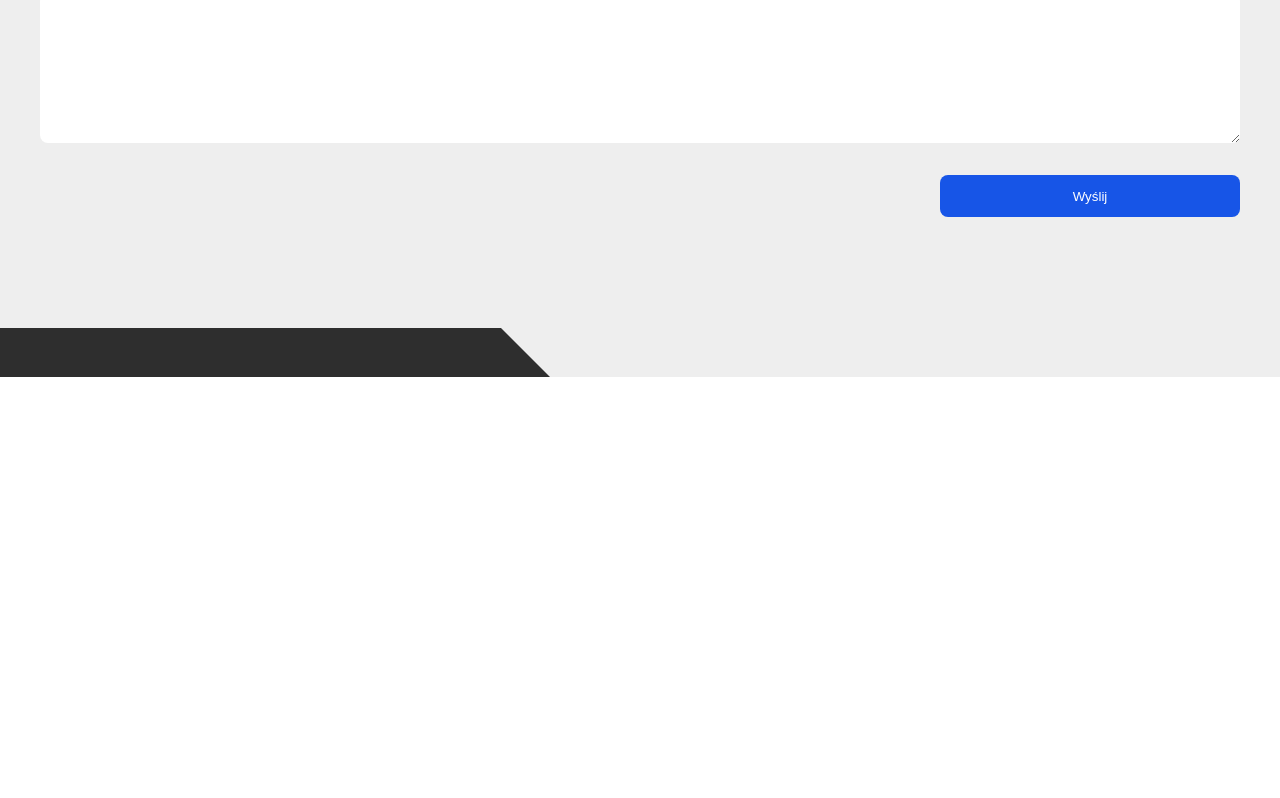
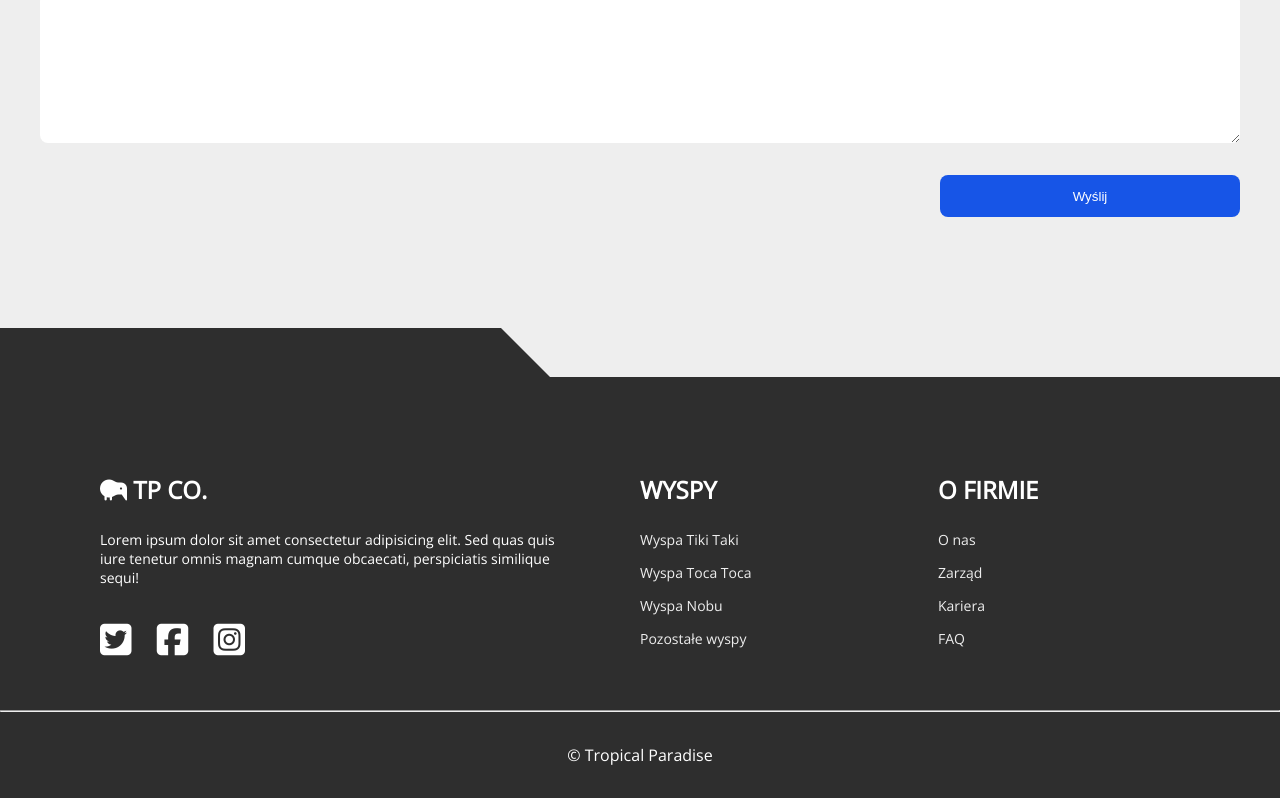
Before and after one commit to takatamasu/Tropical-Paradise-MMC, a plain HTML site: page index.html in a window 1280 px wide. Shown: the part 6620-7418 px from the top of the page. Before the commit the page ends 6997 px from the top, so only its background shows below. Drawn offline with nearby package versions, Linux system fonts and the light colour scheme.

Commit message:
Add a responsive footer on all resolutions

```diff
--- a/index.html
+++ b/index.html
@@ -276,7 +276,7 @@
                     <label for="msg" class="contact__form-label">Wiadomość:</label>
                     <textarea id="msg" class="contact__form-textarea"></textarea>
 
-<button type="submit" class="contact__form-btn btn-special-animation">Wyślij</button>
+                    <button type="submit" class="contact__form-btn btn-special-animation">Wyślij</button>
 
 
                 </form>
@@ -286,6 +286,62 @@
 
 
     </main>
+
+
+    <footer class="footer">
+
+        <div class="wrapper">
+
+            <div class="footer__boxes">
+
+                <div class="footer__box">
+                    <h3 class="footer__box-title"> <i class="fas fa-kiwi-bird"></i> TP Co.</h3>
+                    <p>Lorem ipsum dolor sit amet consectetur adipisicing elit. Sed quas quis iure tenetur omnis magnam
+                        cumque obcaecati, perspiciatis similique sequi!</p>
+                    <div class="footer__box-social">
+                        <a href="#" class="footer__box-link"><i class="fab fa-twitter-square"></i></a>
+                        <a href="#" class="footer__box-link"><i class="fab fa-facebook-square"></i></a>
+                        <a href="#" class="footer__box-link"><i class="fab fa-instagram-square"></i></a>
+                    </div>
+                </div>
+
+                <div class="footer__box footer__box-desktop">
+                    <h3 class="footer__box-title">Wyspy</h3>
+                    <ul class="footer__box-list">
+                        <li class="footer__box-list-item"><a href="#">Wyspa Tiki Taki</a></li>
+                        <li class="footer__box-list-item"><a href="#">Wyspa Toca Toca</a></li>
+                        <li class="footer__box-list-item"><a href="#">Wyspa Nobu</a></li>
+                        <li class="footer__box-list-item"><a href="#">Pozostałe wyspy</a></li>
+                    </ul>
+                </div>
+
+                <div class="footer__box footer__box-desktop">
+                    <h3 class="footer__box-title">O Firmie</h3>
+                    <ul class="footer__box-list">
+                        <li class="footer__box-list-item"><a href="#">O nas</a></li>
+                        <li class="footer__box-list-item"><a href="#">Zarząd</a></li>
+                        <li class="footer__box-list-item"><a href="#">Kariera</a></li>
+                        <li class="footer__box-list-item"><a href="#">FAQ</a></li>
+                    </ul>
+                </div>
+            </div>
+        </div>
+
+        <hr>
+        <p class="footer__bottom-text">&copy; <span class="footer__year"></span> Tropical Paradise</p>
+
+    </footer>
+
+
+
+
+
+
+
+
+
+
+
     <script type="text/javascript" src="//code.jquery.com/jquery-1.11.0.min.js"></script>
     <script type="text/javascript" src="//code.jquery.com/jquery-migrate-1.2.1.min.js"></script>
     <script type="text/javascript" src="//cdn.jsdelivr.net/npm/slick-carousel@1.8.1/slick/slick.min.js"></script>
--- a/sass/_media.scss
+++ b/sass/_media.scss
@@ -122,6 +122,44 @@
 				width: 45%;
 			}
 		}
+
+		.footer {
+			&__boxes {
+				display: flex;
+				justify-content: space-between;
+			}
+
+			&__box-desktop {
+				display: block;
+			}
+
+			&__box {
+				margin: 0 2em;
+				width: 25%;
+
+				&:first-child {
+					width: 50%;
+				}
+			}
+
+			&__box-title {
+				font-size: 2.4rem;
+			}
+
+			&__box-list {
+				list-style: none;
+			}
+
+			&__box-list-item {
+				margin-bottom: 1em;
+
+				a {
+					color: $light-white;
+					text-decoration: none;
+				}
+			}
+
+		}
 	}
 
 	@media (max-width: 768px) {
--- a/sass/style.scss
+++ b/sass/style.scss
@@ -486,6 +486,56 @@ body {
 	}
 }
 
+// FOOTER
+
+.footer {
+	color: $pure-white;
+	background-color: $dark;
+
+	.wrapper {
+		padding: 6em 2em 2em;
+	}
+
+	&__box {
+		font-size: 1.4rem;
+	}
+
+	&__box-desktop {
+		display: none;
+	}
+
+	&__box-title {
+		margin-bottom: 1em;
+		font-size: 3rem;
+		text-transform: uppercase;
+	}
+
+	&__box-social {
+		margin: 2em 0 1em;
+	}
+
+	&__box-link {
+		padding: 0 .3em;
+		font-size: 3.6rem;
+		color: $pure-white;
+		text-decoration: none;
+		transition: color .3s;
+
+		&:first-child {
+			padding-left: 0;
+		}
+
+		&:hover {
+			color: $light-white;
+		}
+	}
+
+	&__bottom-text {
+		padding: 2em;
+		text-align: center;
+	}
+}
+
 // MEDIA
 
 @include queries;
```
Also changed, not shown: css/style.css, 1 other file.
